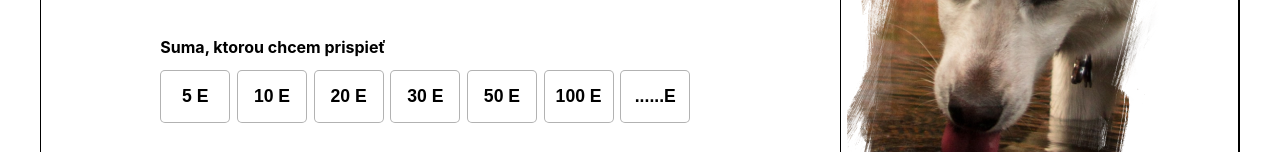
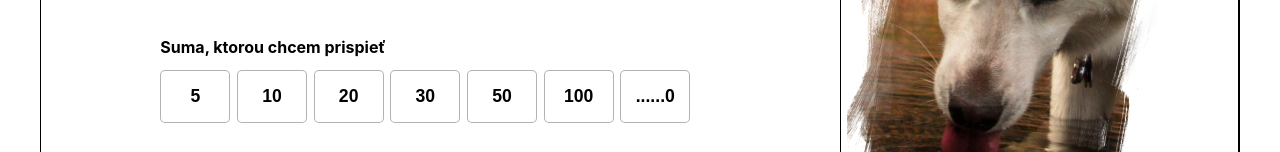
Before and after one commit to KarelGeyer/goodboy, a React (Create React App) app: page / in a window 1280 px wide. Shown: the part 648-800 px from the top of the page. Built offline with nearby package versions, Linux system fonts and the light colour scheme; no server answers.

Commit message:
added a few comments to the code, imported axios to the confirmation component and created a function to POST data in API upon click on confirmation button, added a function to JSX so a certain data has to be filled before a user can get to another page,

```diff
--- a/src/components/ChooseHelp.js
+++ b/src/components/ChooseHelp.js
@@ -188,10 +188,12 @@ const ChooseHelp = ({ setUserInfo, userInfo }) => {
   /**Initial consts */
   const [clicked, setClicked] = useState(true);
   const [shelters, setShelters] = useState('');
+
   /**Redux consts */
   const [helpValue, setHelpValue] = useState();
   const [shelterValue, setShelterValue] = useState('');
   const [donationValue, setDonationValue] = useState();
+
   /**FCE to change color and store data to const */
   const chooseHelp = (e) => {
     setClicked(!clicked);
@@ -201,10 +203,12 @@ const ChooseHelp = ({ setUserInfo, userInfo }) => {
   const storeValueOnChange = (e) => {
     setShelterValue(e.target.value);
   };
+
   /**Store a chosen donation value */
   const storeDonationValueOnClick = (e) => {
     setDonationValue(e.target.innerText);
   };
+
   /**GET response from API */
   useEffect(() => {
     axios
@@ -216,12 +220,14 @@ const ChooseHelp = ({ setUserInfo, userInfo }) => {
         console.log(err);
       });
   }, []);
+
   /**Store data in Redux upon confirmation */
   const storeDataOnConfirmation = () => {
     setUserInfo({
       helpValue: helpValue,
       shelterValue: shelterValue,
       donationValue: donationValue,
+      shelterID: '',
       name: '',
       surname: '',
       email: '',
@@ -257,7 +263,7 @@ const ChooseHelp = ({ setUserInfo, userInfo }) => {
           <datalist id="shelters">
             {!!shelters ? (
               shelters.map((shelter) => {
-                return <option key={shelter.name}>{shelter.name}</option>;
+                return <option key={shelter.id}>{shelter.name}</option>;
               })
             ) : (
               <option>seznam sa načítá...</option>
@@ -267,13 +273,13 @@ const ChooseHelp = ({ setUserInfo, userInfo }) => {
         <Wrapper>
           <BoldText>Suma, ktorou chcem prispieť</BoldText>
           <DonationWrapper>
-            <Donation onClick={storeDonationValueOnClick}>5 E</Donation>
-            <Donation onClick={storeDonationValueOnClick}>10 E</Donation>
-            <Donation onClick={storeDonationValueOnClick}>20 E</Donation>
-            <Donation onClick={storeDonationValueOnClick}>30 E</Donation>
-            <Donation onClick={storeDonationValueOnClick}>50 E</Donation>
-            <Donation onClick={storeDonationValueOnClick}>100 E</Donation>
-            <Donation onClick={storeDonationValueOnClick}>......E</Donation>
+            <Donation onClick={storeDonationValueOnClick}>5</Donation>
+            <Donation onClick={storeDonationValueOnClick}>10</Donation>
+            <Donation onClick={storeDonationValueOnClick}>20</Donation>
+            <Donation onClick={storeDonationValueOnClick}>30</Donation>
+            <Donation onClick={storeDonationValueOnClick}>50</Donation>
+            <Donation onClick={storeDonationValueOnClick}>100</Donation>
+            <Donation onClick={storeDonationValueOnClick}>......0</Donation>
           </DonationWrapper>
         </Wrapper>
         <ButtonWrapper>
--- a/src/components/Confirmation.js
+++ b/src/components/Confirmation.js
@@ -1,8 +1,9 @@
-import React from 'react';
+import React, { useState } from 'react';
 import { Link } from 'react-router-dom';
 import styled from 'styled-components';
 import { setUserInfo } from '../redux/actions/userInfo.action';
 import { connect } from 'react-redux';
+import axios from 'axios';
 
 const Section = styled.section`
   height: 800px;
@@ -81,7 +82,7 @@ const BackBttn = styled.button`
 `;
 
 const Confirmation = ({ setUserInfo, userInfo }) => {
-  console.log(userInfo);
+  /**Initial Consts */
   userInfo = userInfo.userInfo;
   const donationValue = userInfo.donationValue;
   const helpValue = userInfo.helpValue;
@@ -90,6 +91,28 @@ const Confirmation = ({ setUserInfo, userInfo }) => {
   const userSurname = userInfo.surname;
   const email = userInfo.email;
   const phoneNumber = userInfo.phoneNumber;
+
+  /**POST data in API */
+  const confirmInfo = () => {
+    axios
+      .post(
+        'https://frontend-assignment-api.goodrequest.com/api/v1/shelters/contribute',
+        {
+          firstName: userName,
+          lastName: userSurname,
+          email: email,
+          value: donationValue,
+          phone: phoneNumber,
+          shelterIDoptional: 1,
+        },
+      )
+      .then((res) => {
+        console.log(res);
+      })
+      .catch((err) => {
+        console.log(err);
+      });
+  };
   return (
     <>
       <Section>
@@ -126,12 +149,11 @@ const Confirmation = ({ setUserInfo, userInfo }) => {
           <Checker type="checkbox"></Checker>
           <Text>Súhlasím so spracování mojich osobných údajou</Text>
         </CheckerWrapper>
-
         <ButtonWrapper>
           <Link to="form">
             <BackBttn>Spať</BackBttn>
           </Link>
-          <ContinueBttn>Potvrdit</ContinueBttn>
+          <ContinueBttn onClick={confirmInfo}>Potvrdit</ContinueBttn>
         </ButtonWrapper>
       </Section>
     </>
--- a/src/components/Form.js
+++ b/src/components/Form.js
@@ -53,6 +53,10 @@ const ContinueBttn = styled.button`
   font-size: 0.8rem;
   outline: none;
 `;
+const ContinueBttnNotActive = styled(ContinueBttn)`
+  background-image: none;
+  background-color: ${(props) => props.theme.color.darkGrey};
+`;
 const BackBttn = styled.button`
   height: 53px;
   width: 73px;
@@ -70,6 +74,7 @@ const BoldText = styled.p`
 `;
 
 const Form = ({ setUserInfo, userInfo }) => {
+  /**Initial consts */
   const [name, setName] = useState();
   const [surname, setSurname] = useState();
   const [email, setEmail] = useState();
@@ -78,6 +83,7 @@ const Form = ({ setUserInfo, userInfo }) => {
   const helpValue = userInfo.userInfo.helpValue;
   const shelterValue = userInfo.userInfo.shelterValue;
 
+  /**Store Data in Redux */
   const storeData = () => {
     setUserInfo({
       helpValue: helpValue,
@@ -89,7 +95,6 @@ const Form = ({ setUserInfo, userInfo }) => {
       phoneNumber: phoneNumber,
     });
   };
-  console.log(userInfo.userInfo.helpValue);
   return (
     <>
       <Section>
@@ -125,9 +130,13 @@ const Form = ({ setUserInfo, userInfo }) => {
           <Link to="/">
             <BackBttn>Spať</BackBttn>
           </Link>
-          <Link to="confirm">
-            <ContinueBttn onClick={storeData}>Pokračovať</ContinueBttn>
-          </Link>
+          {email === '' || email === undefined ? (
+            <ContinueBttnNotActive> Pokračovať </ContinueBttnNotActive>
+          ) : (
+            <Link to="confirm">
+              <ContinueBttn onClick={storeData}>Pokračovať</ContinueBttn>
+            </Link>
+          )}
         </ButtonWrapper>
       </Section>
     </>
--- a/src/redux/reducers/userInfo.reducer.js
+++ b/src/redux/reducers/userInfo.reducer.js
@@ -10,6 +10,7 @@ const initialState = {
       surname: '',
       email: '',
       phoneNumber: '',
+      shelterID: '',
     },
   ],
 };
```
